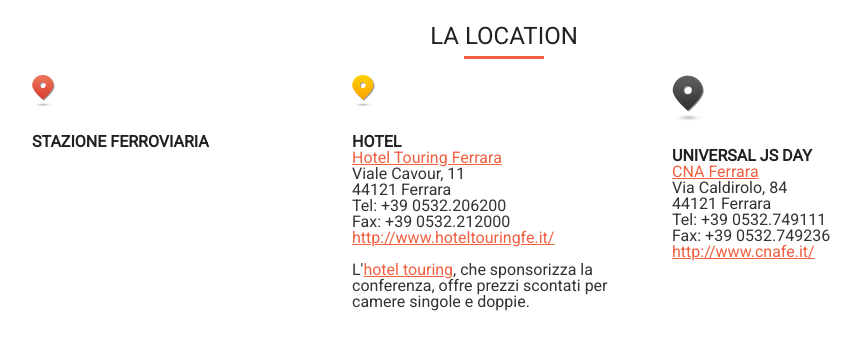
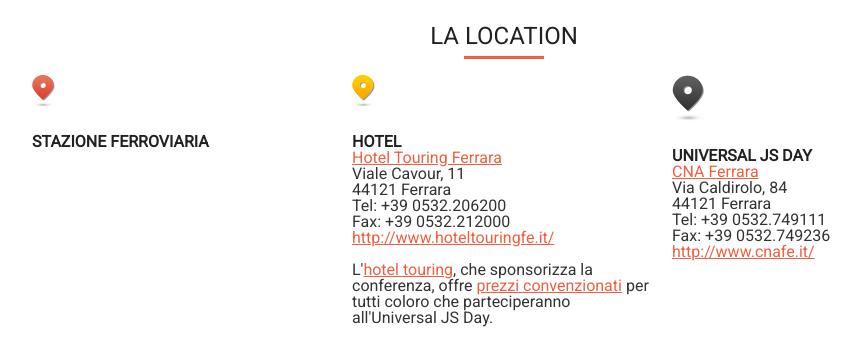
Before and after one commit to FerraraJS/2017.universaljsday.com, a Jekyll site: the page built from index.html, in a window 1280 px wide and 900 px high, scrolled down 1533 px, cut to the strip 0-346 px from the top of the window. Shown: the whole strip, without its empty margins (136-997 px from the left). Built offline with Jekyll 4.4.1, drawn with Linux system fonts in a browser that asks for light colours; Markdown is read by kramdown in place of the engine named in the settings.

Commit message:
feat: hotel prices

```diff
--- a/_includes/section-location.html
+++ b/_includes/section-location.html
@@ -17,7 +17,7 @@
             </p>
             <p>
                 L'<a href="http://www.hoteltouringfe.it/" target="_blank">hotel touring</a>, che sponsorizza la conferenza,
-                offre prezzi scontati per camere singole e doppie.
+                offre <a href="./download/universaljsday_hotel_touring.pdf" target="_blank">prezzi convenzionati</a> per tutti coloro che parteciperanno all'Universal JS Day.
             </p>
         </div>
 
```
Also changed, not shown: 1 other file.
